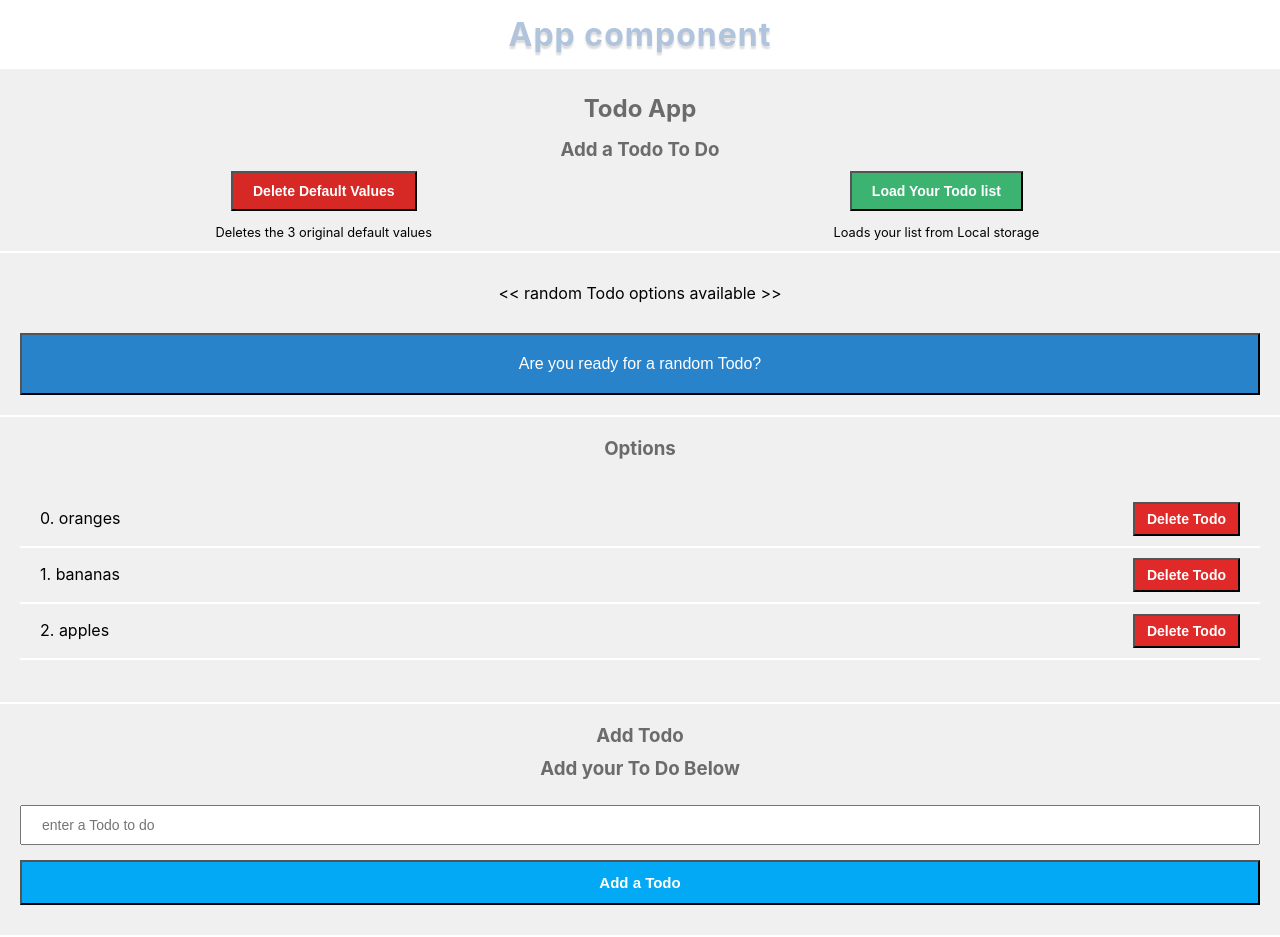
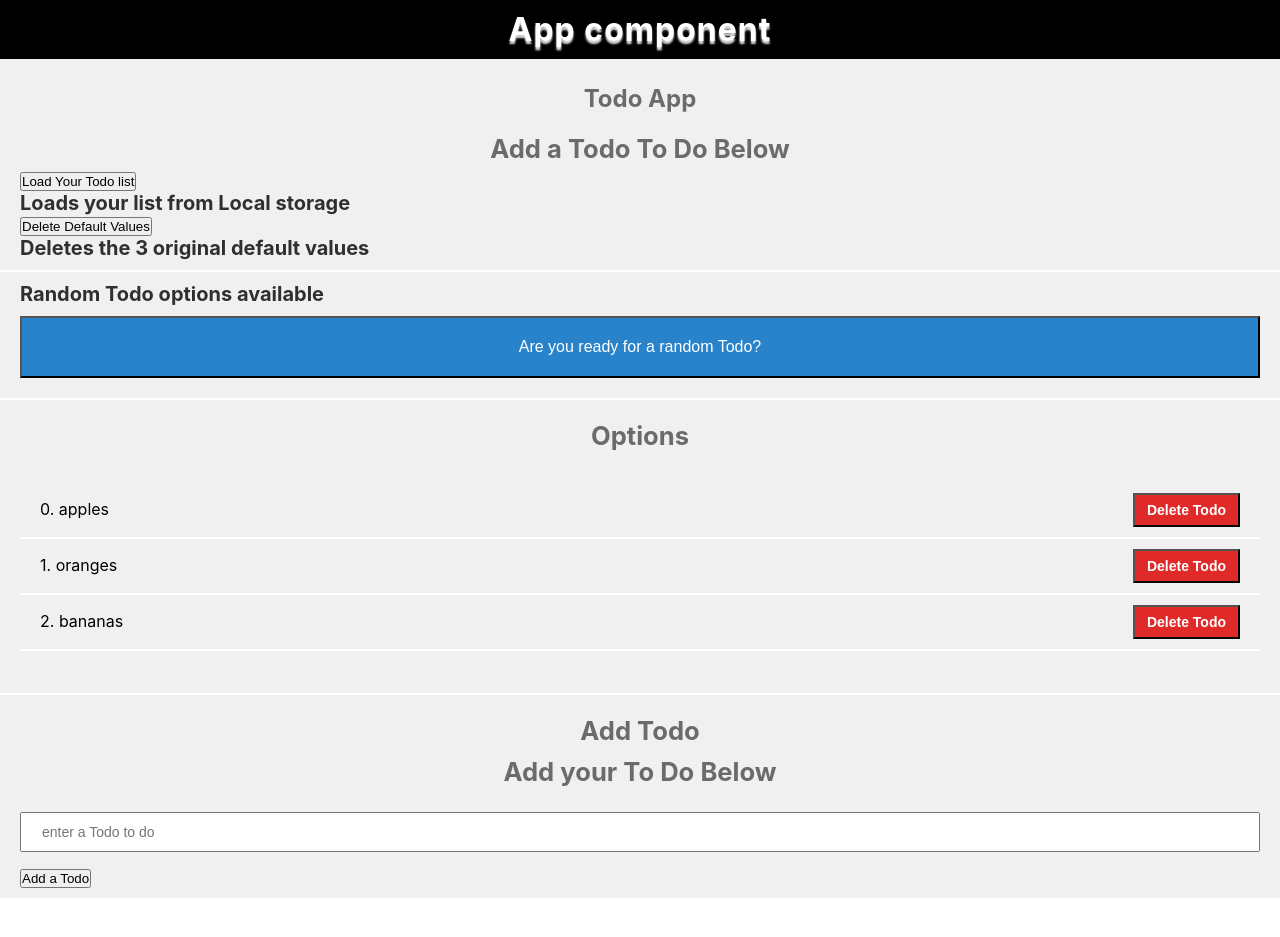
Before and after one commit to stefan22/rjsx, a React (Create React App) app: page / in a window 1280 px wide. After the commit the page ends 900 px from the top, so only its background shows below. Built offline with nearby package versions, Linux system fonts and the light colour scheme.

Commit message:
[App]revert back to initial naming convention for c-r-a-p

```diff
--- a/src/js/App.js
+++ b/src/js/App.js
@@ -1,14 +1,14 @@
 import React, {Component} from 'react';
-import '../scss/app.scss';
+import '../scss/App.scss';
 
 class App extends Component {
-  constructor(props,options,random) {
+  constructor(props, options, random) {
     super(props);
     this.options = options;
     this.random = random;
     this.state = {
-      options: props.options,
-      random: random || '<< random Todo options available >>'
+      options: this.props.options,
+      random: random || 'Random Todo options available'
     };
     this.handleRandomTodo = this.handleRandomTodo.bind(this);
     this.handleAddTodo = this.handleAddTodo.bind(this);
@@ -19,19 +19,16 @@ class App extends Component {
   }
 
   componentDidMount() {
-    localStorage.setItem('options',this.state.options);
+    localStorage.setItem('options', this.state.options);
   }
 
   componentWillUpdate(nextProps, nextState) {
     let store = localStorage.getItem('options');
-    let arrStore =  store.split(',');
-    if(nextState.options.length !== arrStore.length) {
+    let arrStore = store.split(',');
+    if (nextState.options.length !== arrStore.length) {
       localStorage.setItem('options', nextState.options);
-      //console.log(localStorage.getItem('options'));
     }
-
   }
-
 
   handleTodoList() {
     let store = localStorage.getItem('options');
@@ -39,26 +36,21 @@ class App extends Component {
   }
 
   handleDeleteDefaults() {
-    let defval = ['oranges','bananas','apples'];
+    const def = [ 'apples', 'oranges', 'bananas' ];
     let options = this.state.options;
-    const ckopt = (opt) => {
-      for(var i=0; i<options.length; i++) {
-        if(typeof options[i] == 'string' &&
-        options[i].toLowerCase().endsWith(opt)) {
-          options.splice(options[i],1);
-        }
-      }
+    def.forEach((d, i) =>
+      options.forEach((o, idx) => {
+        if (String(o) === String(d)) {
+          options.splice(idx, 1);
           this.setState(() => {
             return {
               options: options
             };
           });
-    };
-    defval.forEach((val) => {
-      ckopt(val);
-    });
         }
-
+      })
+    );
+  }
 
   handleRandomTodo() {
     let oplen = this.state.options.length;
@@ -79,7 +71,7 @@ class App extends Component {
   }
 
   removeTodo(rem) {
-    this.state.options.splice(rem,1); // => arr[1]
+    this.state.options.splice(rem, 1); // => arr[1]
     this.setState(() => {
       return {
         options: this.state.options
@@ -90,16 +82,14 @@ class App extends Component {
   resetH3() {
     let list = document.getElementById('todolist');
     list.innerHTML = '<h3>Add a Todo To Do</h3>';
-
   }
 
   render() {
-    let subtitle='Add a Todo To Do';
+    let subtitle = 'Add a Todo To Do';
     return (
-      <div className="calwrapper cfx">
-        <div className='app-comp'>
-          <h1>App component</h1>
-          <p className='blk'></p>
+      <div className="container small-container calwrapper cfx">
+        <div className="app-comp flex-large flex-small">
+          <h1 className="black">App component</h1>
 
           <Header
             resetH3={this.resetH3}
@@ -115,26 +105,18 @@ class App extends Component {
             options={this.state.options}
           />
 
-          <Options
-            resetH3={this.resetH3}
-            removeTodo={this.removeTodo}
-            options={this.state.options} />
+          <Options resetH3={this.resetH3} removeTodo={this.removeTodo} options={this.state.options} />
 
-          <AddOption
-            resetH3={this.resetH3}
-            handleAddTodo={this.handleAddTodo} subtitle={subtitle} />
-
+          <AddOption resetH3={this.resetH3} handleAddTodo={this.handleAddTodo} subtitle={subtitle} />
         </div>
       </div>
     );
   }
-
 } //App
 
 App.defaultProps = {
-  options: ['oranges','bananas','apples']
+  options: [ 'apples', 'oranges', 'bananas' ]
 };
-
 
 class Header extends Component {
   constructor(props) {
@@ -146,39 +128,41 @@ class Header extends Component {
   handleTodoList() {
     let store = this.props.handleTodoList();
     let list = document.getElementById('todolist');
-    list.innerHTML = `<h3> ${store} </h3>`;
+    list.innerHTML = `<h3> ${store.length > 0 ? store : 'Your list is Empty!'} </h3>`;
   }
 
   handleDeleteDefaults() {
     this.props.handleDeleteDefaults();
     this.props.resetH3();
-
   }
 
   render() {
     return (
-      <div className='header-comp'>
-        <h2>Todo App</h2>
-        <div id='todolist'>
-          <h3>Add a Todo To Do</h3>
+      <div className="header-comp flex-large flex-small">
+        <h2 className="text-center">Todo App</h2>
+        <div id="todolist">
+          <h3 className="text-center">Add a Todo To Do Below</h3>
         </div>
-        <div className='def-values'>
-          <button onClick={this.handleDeleteDefaults}>
+        <div className="content-section">
+          <div className="block margin-top text-center">
+            <button className="full-button accent-button" onClick={this.handleTodoList}>
+							Load Your Todo list
+            </button>
+            <h4 className="block margin-top">Loads your list from Local storage</h4>
+          </div>
+        </div>
+        <div className="content-section">
+          <div className="block margin-top text-center">
+            <button className="full-button" onClick={this.handleDeleteDefaults}>
 							Delete Default Values
             </button>
-          <span className='center'>Deletes the 3 original default values</span>
+            <h4 className="block margin-top">Deletes the 3 original default values</h4>
           </div>
-        <div className='load-list'>
-          <button onClick={this.handleTodoList}>Load Your Todo list</button>
-          <span className='center'>Loads your list from Local storage</span>
         </div>
       </div>
     );
   }
-};
-
-
-
+}
 
 class Action extends Component {
   constructor(props) {
@@ -192,25 +176,22 @@ class Action extends Component {
   }
 
   render() {
-    let randomText='<< Your Todo list is empty, enter a few things first. >>';
+    let randomText = 'Your Todo list is empty, enter a few things first.';
     return (
-      <div className='action-comp'>
-        <div className='randomdo'>
-          <div>
-            {
-              (this.props.options.length > 0) ? this.props.random : randomText
-            }
+      <div className="action-comp flex-large flex-small">
+        <div className="content-section">
+          <div className="random text-center">
+            {this.props.options.length > 0 ? <h4>{this.props.random}</h4> : <h4>{randomText}</h4>}
           </div>
-        </div>
-        <button onClick={this.handleRandomTodo}
-          className='action-button'>
+
+          <button onClick={this.handleRandomTodo} className="button full-button action-button">
 						Are you ready for a random Todo?
           </button>
+        </div>
       </div>
     );
   }
 } //Action
-
 
 class Options extends Component {
   constructor(props) {
@@ -225,23 +206,19 @@ class Options extends Component {
 
   render() {
     return (
-      <div className='options-comp ovflw'>
+      <div className="options-comp ovflw flex-large flex-small">
         <h3>Options</h3>
-        <div className='options cfx'>
-          {
-            this.props.options.map((itm,index) => {
-              return <Option
-                removeTodo={this.removeTodo}
-                key={index} itmkey={index} itm={itm} />;
-            })
-          }
+        <div className="content-section">
+          <div className="options cfx">
+            {this.props.options.map((itm, index) => {
+              return <Option removeTodo={this.removeTodo} key={index} itmkey={index} itm={itm} />;
+            })}
           </div>
-
+        </div>
       </div>
     );
   }
 } //Options
-
 
 class Option extends Component {
   constructor(props) {
@@ -251,26 +228,21 @@ class Option extends Component {
 
   removeTodo() {
     return this.props.removeTodo(this.props.itmkey);
-
   }
 
   render() {
     return (
-      <div className='option-comp cfx'>
-        <div className='todo' key={this.props.itmkey}>
+      <div className="option-comp cfx flex-large flex-small">
+        <div className="todo" key={this.props.itmkey}>
           {this.props.itmkey}. {this.props.itm}
-          <button
-            className='todo-delete-button'
-            onClick={this.removeTodo}>Delete Todo
+          <button className="button .square-button red todo-delete-button" onClick={this.removeTodo}>
+						Delete Todo
           </button>
         </div>
-
-
       </div>
     );
   }
 } //Option
-
 
 class AddOption extends Component {
   constructor(props) {
@@ -281,33 +253,28 @@ class AddOption extends Component {
   handleAddOption(e) {
     e.preventDefault();
     let adop = e.target.children[0].value.trim();
-    if(adop !== '') {
+    if (adop !== '') {
       this.props.handleAddTodo(adop);
       document.forms[0].querySelector('.add-todo').value = '';
     }
     this.props.resetH3();
   }
   render() {
-
     return (
-      <div className='addoption-comp'>
+      <div className="addoption-comp flex-large flex-small">
         <h3>Add Todo</h3>
         <h3>Add your To Do Below</h3>
+        <div className="content-section">
           <form onSubmitCapture={this.handleAddOption}>
-          <input type='text' className='add-todo'
-            placeholder='enter a Todo to do' />
-          <button type="submit" className='todo-button'>Add a Todo</button>
+            <input type="text" className="add-todo" placeholder="enter a Todo to do" />
+            <button type="submit" className="full-button">
+							Add a Todo
+            </button>
           </form>
-
+        </div>
       </div>
     );
   }
 } //AddOption
 
-
-
-
-
-
-
 export default App;
--- a/src/scss/App.scss
+++ b/src/scss/App.scss
@@ -1,4 +1,5 @@
 @import './base';
+
 
 /******* Header comp ********/
 
@@ -6,10 +7,18 @@
 	h2 {
 		margin: 15px 0;
 	}
+
+	#todolist {
+		//maintain height when list empty
+		height: 42px;
+		line-height: 22px;
 		h3 {
-        margin: 10px 0;
+			padding: 10px 0;
+			margin: 0;
 		}
-    .def-values, .load-list {
+	}
+	.def-values,
+	.load-list {
 		width: 49%;
 		display: inline-block;
 		text-align: center;
@@ -24,13 +33,12 @@
 		}
 	}
 	.def-values {
-      margin-right:5px;
+		margin-right: 5px;
   }
-
-
-
+  .wdt48 {
+    width:48%;
   }
-
+}
 
 /******* Action comp ********/
 
@@ -41,7 +49,6 @@
 		padding: 20px 0;
 	}
 }
-
 
 /******* Options comp ********/
 
@@ -58,7 +65,6 @@
 	}
 }
 
-
 /******* Option comp ********/
 
 .option-comp {
@@ -67,7 +73,6 @@
 		line-height: 33px;
 	}
 }
-
 
 /******* AddOption comp ********/
 
@@ -87,3 +92,28 @@
 		}
 	}
 }
+
+
+@media (max-width:600px) {
+  .container,.small-container {
+    padding: 0;
+  }
+
+}
+
+h4 {
+  opacity: .8;
+  font-size: 1.25rem;
+}
+
+h3 {
+  font-size: 1.6rem;
+  padding:0;
+}
+
+.black {
+  background: black;
+  padding: 10px;
+  color: white;
+  margin:0;
+}
```
Lines whose indentation alone changed are shown as unchanged.
